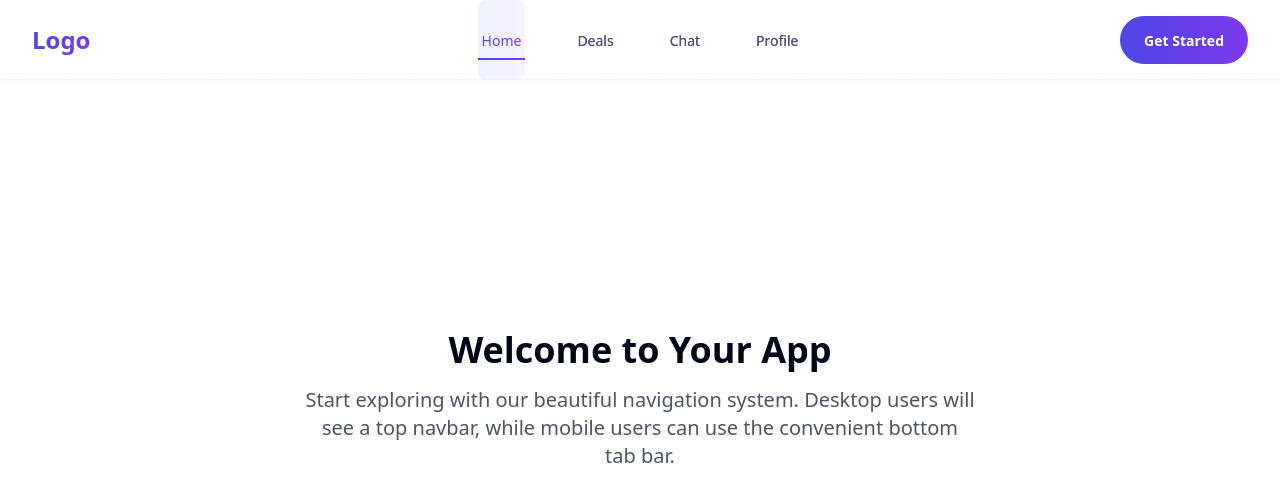
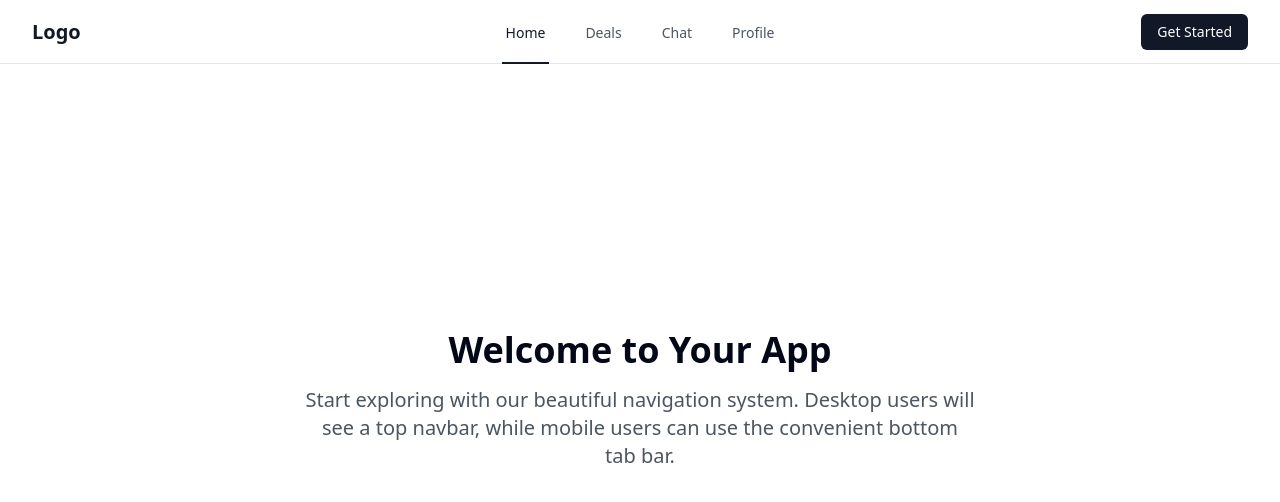
Before and after one commit to tactile-space/tabtastic-nav, a React (Vite) app: page / in a window 1280 px wide. Shown: the top 502 px of the page. Built offline with nearby package versions, Linux system fonts and the light colour scheme.

Commit message:
Refactor navigation components
This commit refactors the navigation components to improve their structure and functionality.  No specific changes are detailed here.

```diff
--- a/src/components/Navigation/DesktopNav.tsx
+++ b/src/components/Navigation/DesktopNav.tsx
@@ -15,56 +15,41 @@ const DesktopNav = () => {
   ];
 
   return (
-    <nav className="hidden lg:flex fixed top-0 left-0 right-0 h-20 bg-gradient-to-r from-white/90 to-white/80 backdrop-blur-lg z-50 border-b border-gray-100 shadow-sm">
+    <nav className="hidden lg:flex fixed top-0 left-0 right-0 h-16 bg-white z-50 border-b border-gray-200">
       <div className="max-w-7xl mx-auto px-8 flex items-center justify-between w-full">
         <div className="flex-1">
-          <span className="text-2xl font-bold bg-clip-text text-transparent bg-gradient-to-r from-indigo-600 to-violet-600">
+          <span className="text-xl font-bold text-gray-900">
             Logo
           </span>
         </div>
-        <div className="flex items-center space-x-12">
+        <div className="flex items-center space-x-8">
           {links.map((link) => (
             <Link
               key={link.path}
               to={link.path}
-              className="relative group py-7 px-1"
+              className="relative py-5 px-1"
               onMouseEnter={() => setHovered(link.path)}
               onMouseLeave={() => setHovered(null)}
             >
               <span
                 className={cn(
-                  "text-sm font-medium transition-all duration-200 group-hover:text-transparent bg-clip-text bg-gradient-to-r from-indigo-600 to-violet-600",
+                  "text-sm font-medium transition-colors duration-200",
                   location.pathname === link.path
-                    ? "text-transparent bg-clip-text bg-gradient-to-r from-indigo-600 to-violet-600"
-                    : "text-gray-600"
+                    ? "text-gray-900"
+                    : "text-gray-600 hover:text-gray-900"
                 )}
               >
                 {link.name}
               </span>
-              <span
-                className={cn(
-                  "absolute bottom-5 left-0 w-full h-[2px] bg-gradient-to-r from-indigo-600 to-violet-600 transform origin-left transition-transform duration-300",
-                  (location.pathname === link.path || hovered === link.path)
-                    ? "scale-x-100"
-                    : "scale-x-0"
-                )}
-              />
-              <span
-                className={cn(
-                  "absolute inset-0 rounded-lg -z-10 transition-all duration-300 opacity-0 bg-gradient-to-r from-indigo-100/50 to-violet-100/50",
-                  (location.pathname === link.path || hovered === link.path) && "opacity-100"
-                )}
-              />
+              {(location.pathname === link.path || hovered === link.path) && (
+                <span className="absolute bottom-0 left-0 w-full h-0.5 bg-gray-900" />
+              )}
             </Link>
           ))}
         </div>
         <div className="flex-1 flex justify-end">
-          <button className="relative px-6 py-3 rounded-full overflow-hidden group">
-            <span className="relative z-10 text-sm font-semibold text-white transition-colors duration-200">
-              Get Started
-            </span>
-            <div className="absolute inset-0 bg-gradient-to-r from-indigo-600 to-violet-600 transition-all duration-200 group-hover:scale-[1.05]" />
-            <div className="absolute inset-0 scale-x-0 group-hover:scale-x-100 transition-transform duration-500 bg-gradient-to-r from-violet-600 to-indigo-600" />
+          <button className="px-4 py-2 text-sm font-medium text-white bg-gray-900 rounded-md hover:bg-gray-800 transition-colors">
+            Get Started
           </button>
         </div>
       </div>
--- a/src/components/Navigation/MobileNav.tsx
+++ b/src/components/Navigation/MobileNav.tsx
@@ -14,42 +14,30 @@ const MobileNav = () => {
   ];
 
   return (
-    <nav className="lg:hidden fixed bottom-4 left-4 right-4 h-16 bg-gradient-to-r from-white/80 to-white/60 backdrop-blur-xl z-50 rounded-2xl shadow-[0_8px_32px_rgba(0,0,0,0.08)] border border-white/20">
-      <div className="grid grid-cols-4 h-full relative">
+    <nav className="lg:hidden fixed bottom-0 left-0 right-0 h-16 bg-white z-50 border-t border-gray-200">
+      <div className="grid grid-cols-4 h-full">
         {tabs.map(({ icon: Icon, label, path }) => (
           <Link
             key={path}
             to={path}
             className={cn(
-              "flex flex-col items-center justify-center space-y-1 transition-all duration-200 relative group",
+              "flex flex-col items-center justify-center space-y-1",
               location.pathname === path
-                ? "text-transparent bg-clip-text bg-gradient-to-r from-indigo-600 to-violet-600"
-                : "text-gray-500 hover:text-gray-800"
+                ? "text-gray-900"
+                : "text-gray-500 hover:text-gray-700"
             )}
           >
             <Icon
               size={20}
               className={cn(
-                "transition-all duration-200 group-hover:scale-110",
-                location.pathname === path && "scale-110 stroke-[2.5px]",
-                !location.pathname.includes(path) && "group-hover:stroke-gray-800"
+                "transition-colors duration-200",
+                location.pathname === path && "text-gray-900",
+                !location.pathname.includes(path) && "text-gray-500 group-hover:text-gray-700"
               )}
-              style={{
-                stroke: location.pathname === path ? "url(#gradient)" : undefined,
-              }}
             />
             <span className="text-xs font-medium">{label}</span>
-            {location.pathname === path && (
-              <span className="absolute -bottom-4 left-1/2 w-12 h-1 -translate-x-1/2 rounded-full bg-gradient-to-r from-indigo-600 to-violet-600" />
-            )}
           </Link>
         ))}
-        <svg width="0" height="0" className="absolute">
-          <linearGradient id="gradient" x1="0%" y1="0%" x2="100%" y2="0%">
-            <stop offset="0%" stopColor="#4F46E5" />
-            <stop offset="100%" stopColor="#7C3AED" />
-          </linearGradient>
-        </svg>
       </div>
     </nav>
   );
```
